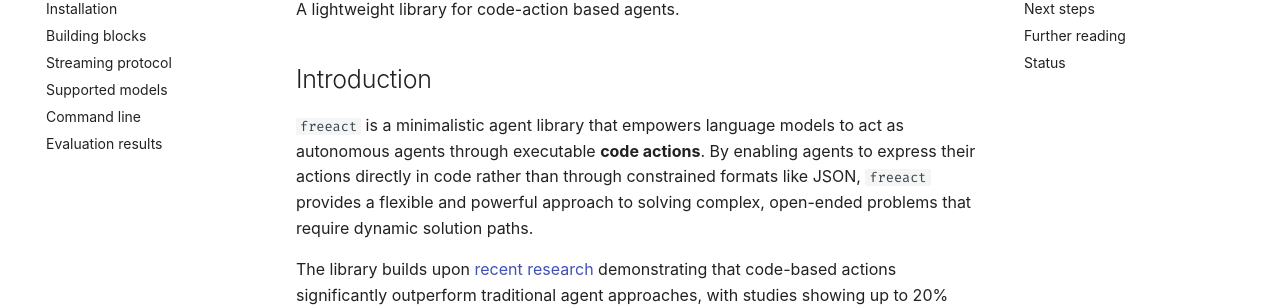
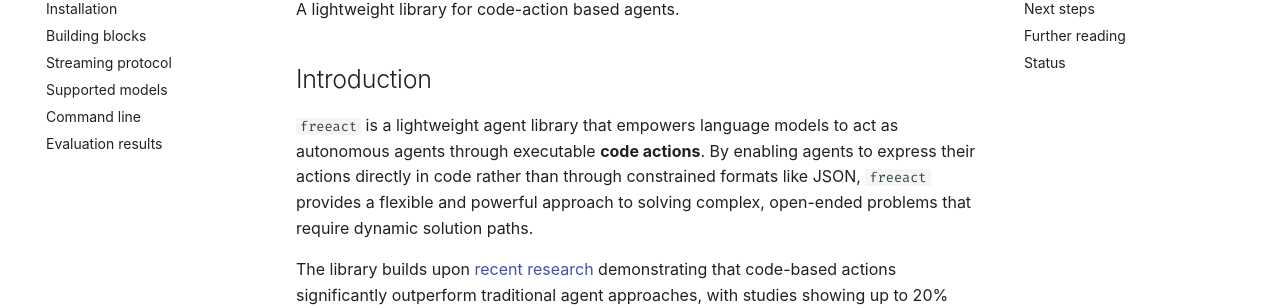
Before and after one commit to gradion-ai/freeact, an MkDocs documentation site: the page built from docs/index.md, in a window 1280 px wide and 900 px high. Shown: the part 231-539 px from the top of the window. Built offline with MkDocs 1.6.1 and Material for MkDocs 9.7.7, drawn with Linux system fonts in a browser that asks for light colours; some web fonts are replaced; comment, search, counter and statistics services are not loaded.

Commit message:
Minor edit in introduction

```diff
--- a/docs/index.md
+++ b/docs/index.md
@@ -4,7 +4,7 @@ A lightweight library for code-action based agents.
 
 ## Introduction
 
-`freeact` is a minimalistic agent library that empowers language models to act as autonomous agents through executable **code actions**. By enabling agents to express their actions directly in code rather than through constrained formats like JSON, `freeact` provides a flexible and powerful approach to solving complex, open-ended problems that require dynamic solution paths.
+`freeact` is a lightweight agent library that empowers language models to act as autonomous agents through executable **code actions**. By enabling agents to express their actions directly in code rather than through constrained formats like JSON, `freeact` provides a flexible and powerful approach to solving complex, open-ended problems that require dynamic solution paths.
 
 The library builds upon [recent](https://arxiv.org/abs/2402.01030) [research](https://arxiv.org/abs/2411.01747) demonstrating that code-based actions significantly outperform traditional agent approaches, with studies showing up to 20% higher success rates compared to conventional methods. While existing solutions often restrict agents to predefined tool sets, `freeact` removes these limitations by allowing agents to leverage the full power of the Python ecosystem, dynamically installing and utilizing any required libraries as needed.
 
```
Also changed, not shown: README.md (+1 -1 lines).
